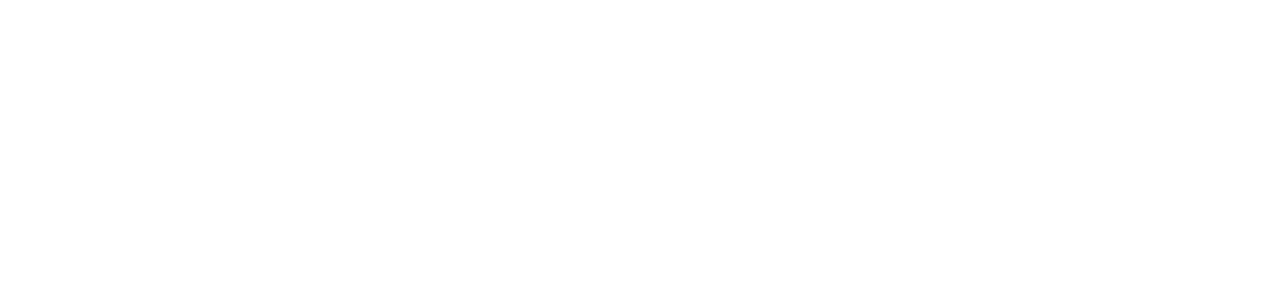
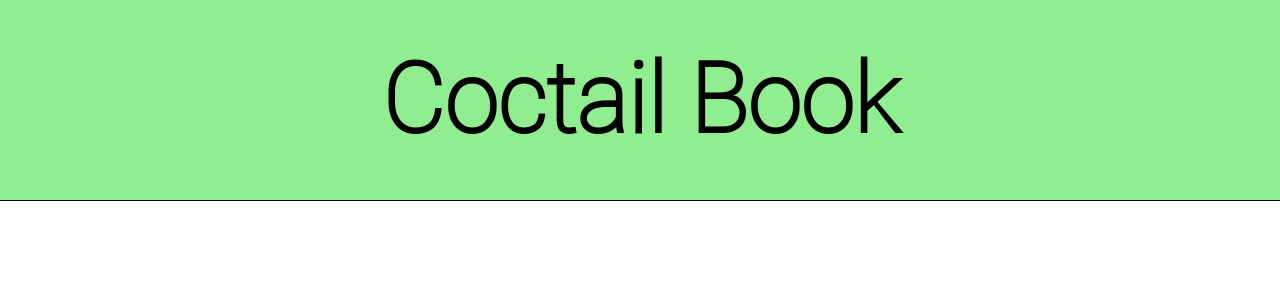
Before and after one commit to matir85/homemadeCoctailBook-front, a React (Create React App) app: page / in a window 1280 px wide. Shown: the top 300 px of the page. Built offline with nearby package versions, Linux system fonts and the light colour scheme.

Commit message:
creating a header

```diff
--- a/public/index.html
+++ b/public/index.html
@@ -1,5 +1,5 @@
 <!DOCTYPE html>
-<html lang="en">
+<html lang="pl">
   <head>
     <meta charset="utf-8" />
     <link rel="icon" href="%PUBLIC_URL%/favicon.ico" />
--- a/src/App.tsx
+++ b/src/App.tsx
@@ -1,12 +1,12 @@
 import React from 'react';
+import {Header} from "./component/Hrader/Header";
 
 import './App.css';
 
 export function App() {
-  return (
-    <div className="App">
-      <header className="header">
-      </header>
-    </div>
-  );
+    return (
+        <div className="App">
+            <Header/>
+        </div>
+    );
 }
--- /dev/null
+++ b/src/component/Hrader/Header.css
@@ -0,0 +1,12 @@
+
+.header {
+    display: flex;
+    width: 100%;
+    height: 200px;
+    justify-content: center;
+    align-items: center;
+    background-color: lightgreen;
+    border-bottom: 1px solid black;
+    font-family: "Roboto Thin", sans-serif;
+    font-size: 3em;
+}
--- /dev/null
+++ b/src/component/Hrader/Header.tsx
@@ -0,0 +1,9 @@
+import React from "react";
+
+import './Header.css'
+export const Header = () => {
+
+    return <header className="header">
+        <h1>Coctail Book</h1>
+    </header>
+}
--- a/src/index.css
+++ b/src/index.css
@@ -1,3 +1,4 @@
+@import url('https://fonts.googleapis.com/css2?family=Roboto+Condensed:wght@300;400;700&family=Roboto+Mono:wght@100;300;400;700&family=Roboto:wght@100;300;400;900&display=swap');
 * {
   margin: 0;
   padding: 0;
--- a/tsconfig.paths.json
+++ b/tsconfig.paths.json
@@ -3,7 +3,7 @@
     "baseUrl": ".",
     "paths": {
       "types": [
-        "../homemadeCoctailBook-back/types"
+        "../homemadeCocktailBook-back/types"
       ]
     }
   }
```
